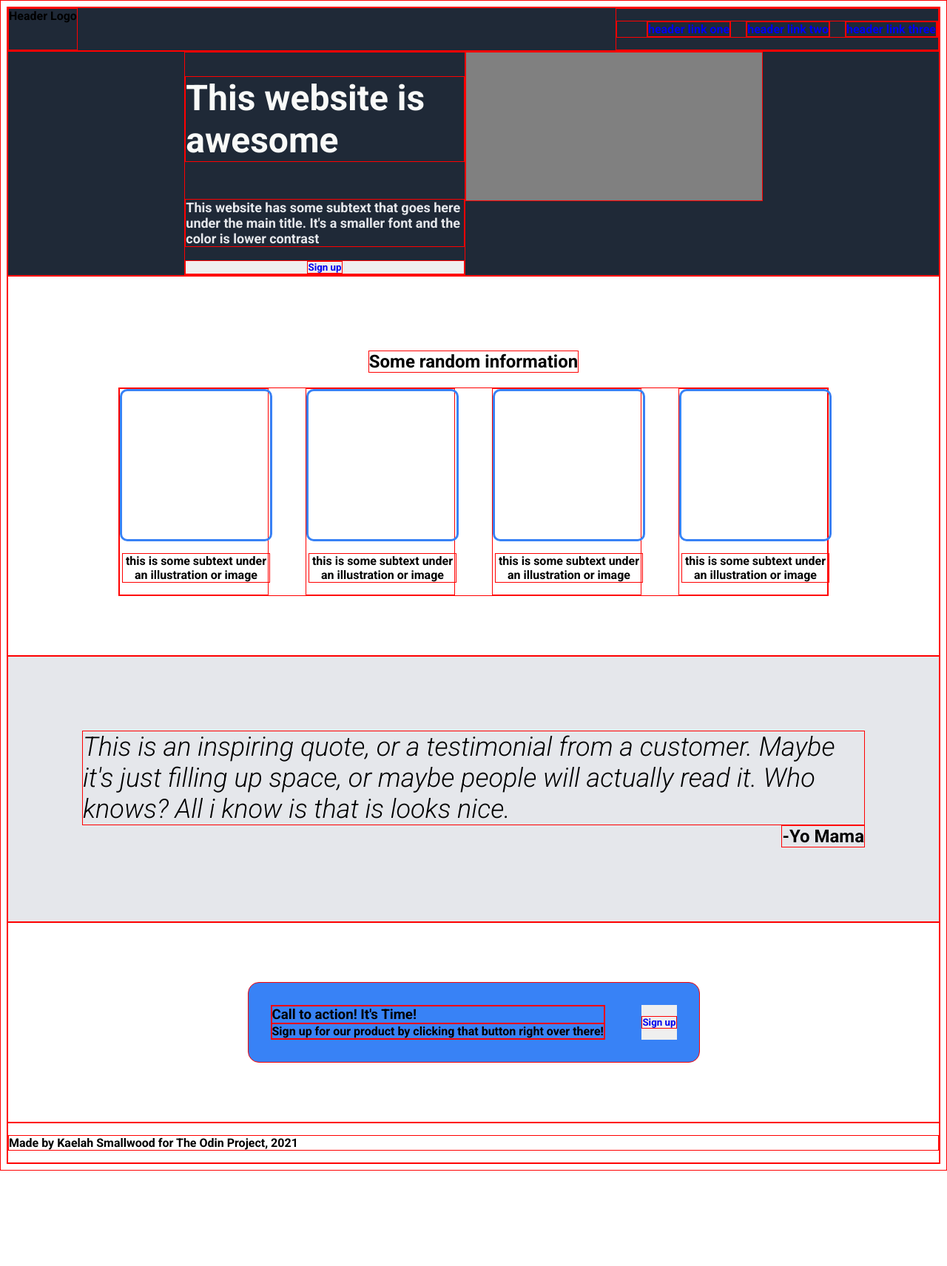
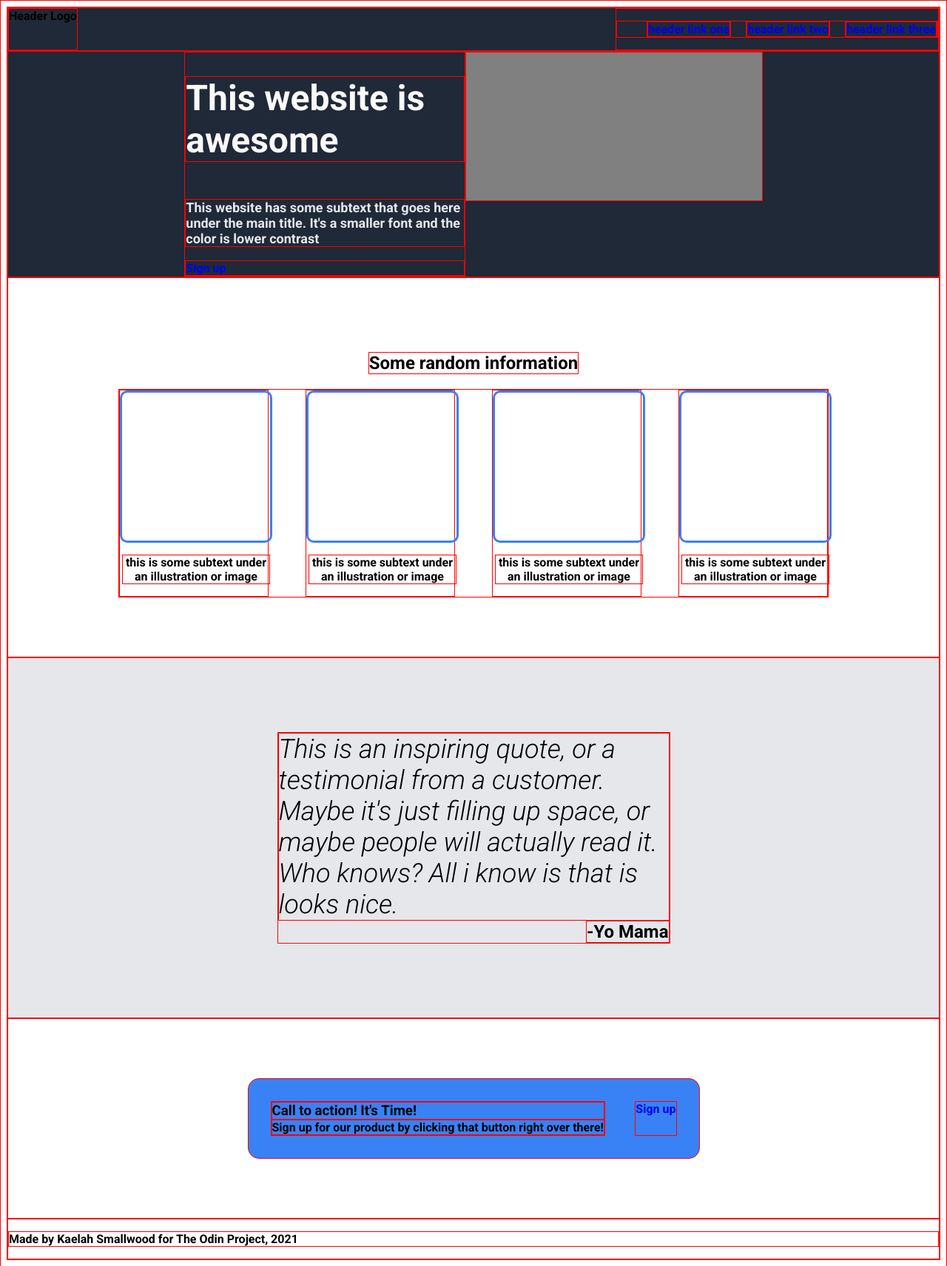
Before and after one commit to ItsKatato/landing-page, a plain HTML site: page index.html in a window 1280 px wide. Shown: the whole page at 74% size. Before the commit the page ends 1583 px from the top, so only its background shows below. Drawn offline with Linux system fonts and the light colour scheme.

Commit message:
Turned buttons into links

```diff
--- a/index.html
+++ b/index.html
@@ -20,7 +20,7 @@
             <div class="intro">
                 <h1 class="title">This website is awesome</h1>
                 <p class="subtext">This website has some subtext that goes here under the main title. It's a smaller font and the color is lower contrast</p>
-                <button class="signup-intro"><a class="signup-top" href="#">Sign up</a></button>
+                <a class="signup-top" href="#">Sign up</a>
             </div>
             <div class="main-image"></div>
         </div>
@@ -46,8 +46,10 @@
             </div>
         </div>
         <div class="quote-section">
-            <p class="quote">This is an inspiring quote, or a testimonial from a customer. Maybe it's just filling up space, or maybe people will actually read it. Who knows? All i know is that is looks nice.</p>
-            <p class="quote-author">-Yo Mama</p>
+            <div class="quote-box">
+                <p class="quote">This is an inspiring quote, or a testimonial from a customer. Maybe it's just filling up space, or maybe people will actually read it. Who knows? All i know is that is looks nice.</p>
+                <p class="quote-author">-Yo Mama</p>
+            </div>
         </div>
         <div class="signup-section">
             <div class="signup-module">
@@ -55,7 +57,7 @@
                     <h3 class="signup-title">Call to action! It's Time!</h3>
                     <p class="signup-txt">Sign up for our product by clicking that button right over there!</p>
                 </div>
-                <button class="signup-section-button"><a class="signup-bottom" href="#">Sign up</a></button>
+                <a class="signup-bottom" href="#">Sign up</a>
             </div>
         </div>
         <div class="footer">
```
